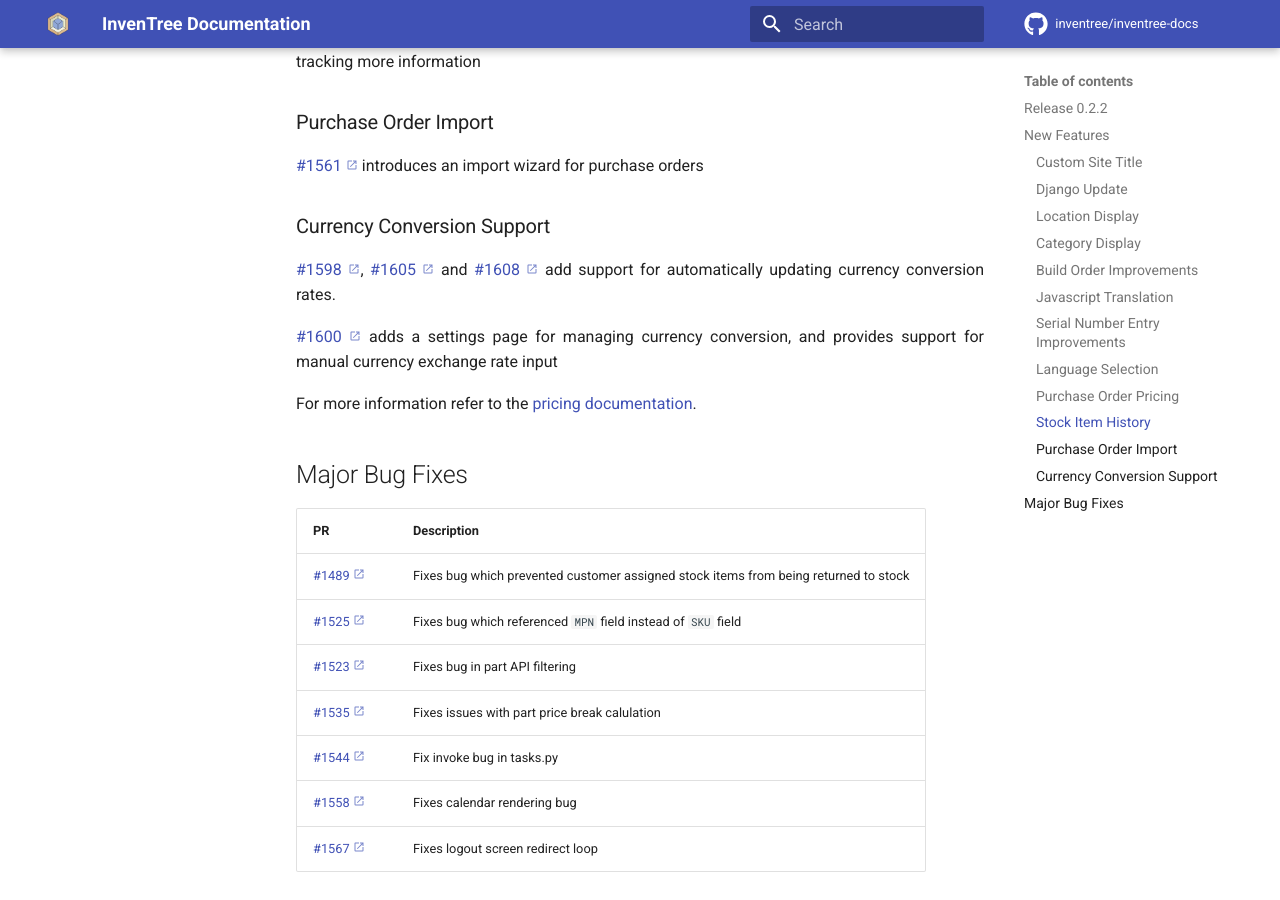
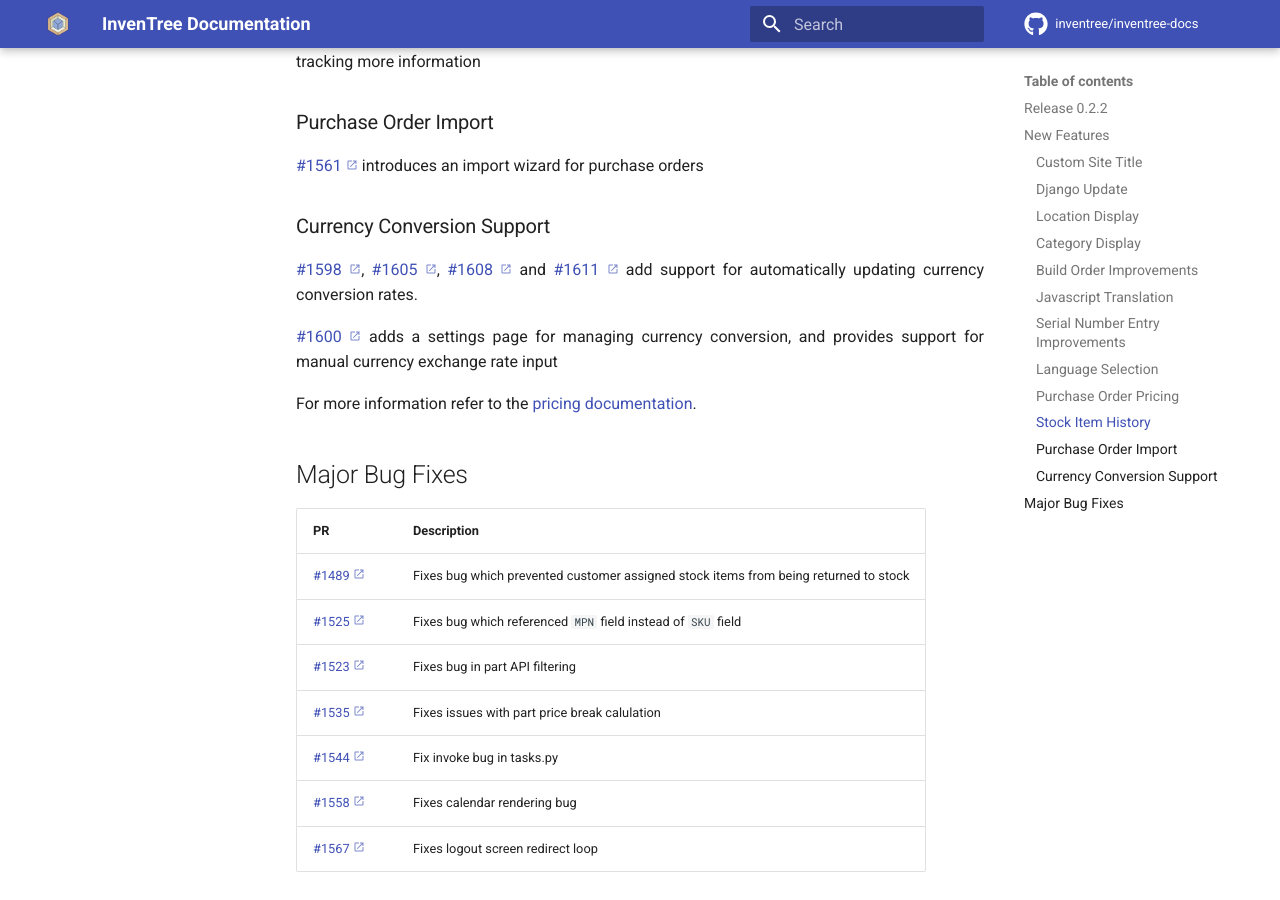
Before and after one commit to inventree/inventree-docs, an MkDocs documentation site: the page built from docs/releases/0.2.2.md, in a window 1280 px wide and 900 px high, scrolled down 1524 px. Built offline with MkDocs 1.6.1 and Material for MkDocs 9.7.7, drawn with Linux system fonts in a browser that asks for light colours; a script that is not in the unit is left out; comment, search, counter and statistics services are not loaded.

Commit message:
Update 0.2.2.md

```diff
--- a/docs/releases/0.2.2.md
+++ b/docs/releases/0.2.2.md
@@ -54,7 +54,7 @@ title: Release 0.2.2
 
 ### Currency Conversion Support
 
-[#1598](https://github.com/inventree/InvenTree/pull/1598), [#1605](https://github.com/inventree/InvenTree/pull/1605) and [#1608](https://github.com/inventree/InvenTree/pull/1608) add support for automatically updating currency conversion rates.
+[#1598](https://github.com/inventree/InvenTree/pull/1598), [#1605](https://github.com/inventree/InvenTree/pull/1605), [#1608](https://github.com/inventree/InvenTree/pull/1608) and [#1611](https://github.com/inventree/InvenTree/pull/1611) add support for automatically updating currency conversion rates.
 
 [#1600](https://github.com/inventree/InvenTree/pull/1600) adds a settings page for managing currency conversion, and provides support for manual currency exchange rate input
 
```
